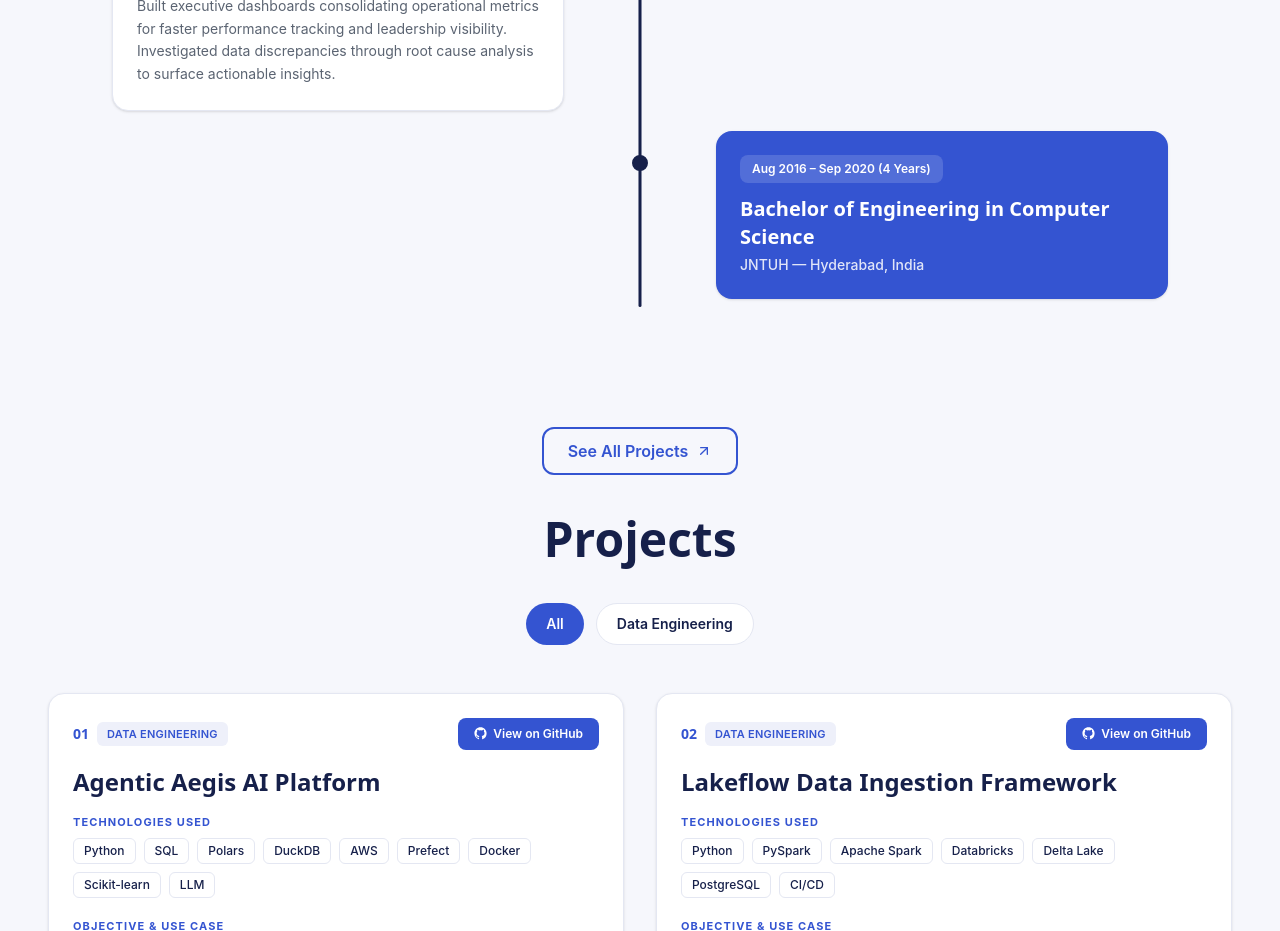
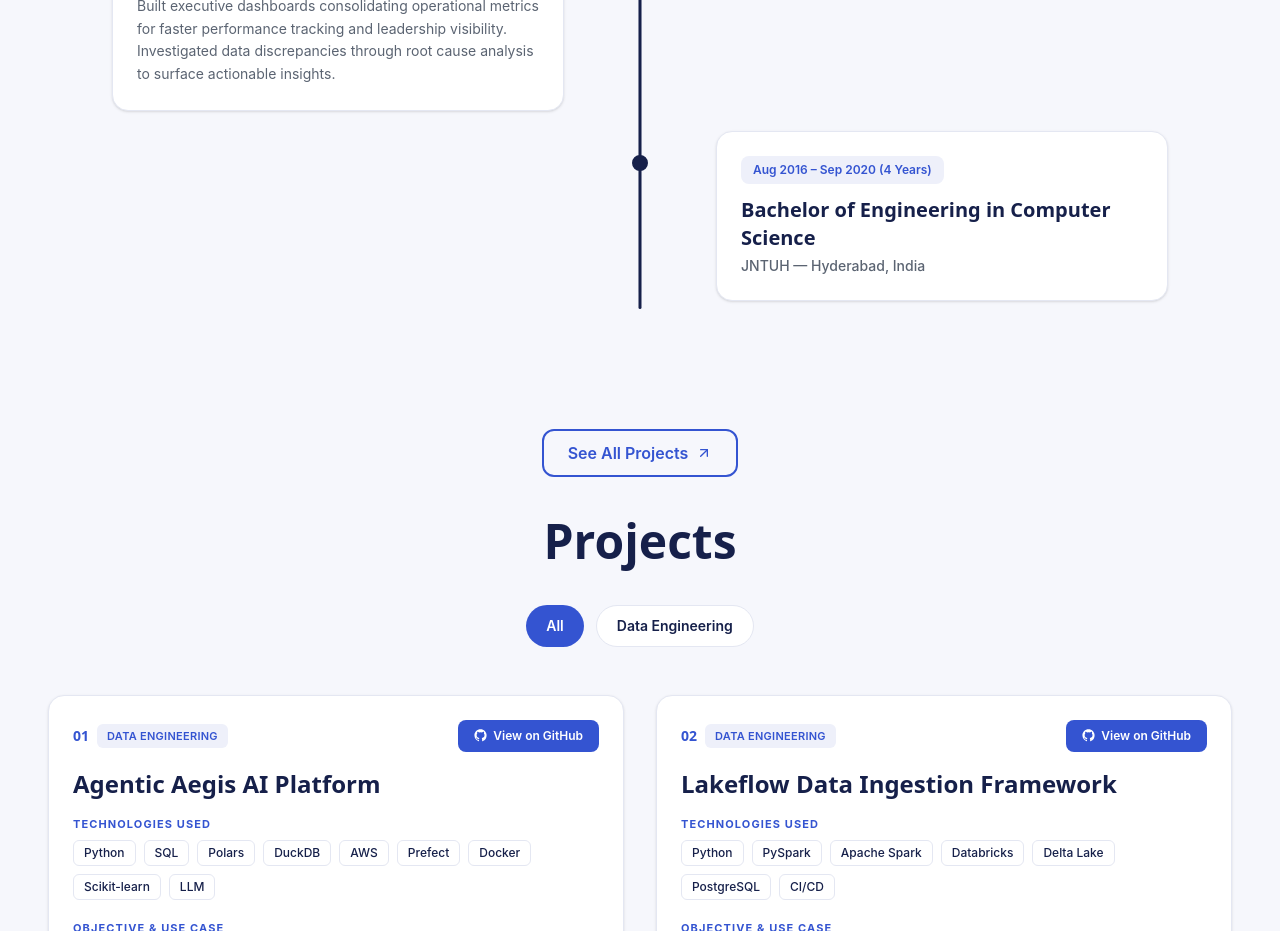
Before and after one commit to viharireddy2-byte/Portfolio, a React (Vite) app: page / in a window 1280 px wide. Shown: the part 1700-2631 px from the top of the page. Built offline with nearby package versions, Linux system fonts and the light colour scheme.

Commit message:
Fix Bachelor's card to match default white/hover-blue behavior

```diff
--- a/src/components/Journey.jsx
+++ b/src/components/Journey.jsx
@@ -96,66 +96,32 @@ export default function Journey() {
 }
 
 function JourneyCard({ item }) {
-  const highlighted = item.origin;
-
   return (
-    <div
-      className={`group w-full rounded-2xl p-6 shadow-sm transition-all duration-200 hover:-translate-y-1 hover:shadow-xl ${
-        highlighted
-          ? "bg-blue text-white"
-          : "card-surface hover:bg-blue hover:border-blue"
-      }`}
-    >
-      <span
-        className={`inline-block text-xs font-semibold px-3 py-1.5 rounded-lg mb-3 transition-colors duration-200 ${
-          highlighted
-            ? "bg-white/15 text-white"
-            : "bg-chip text-blue group-hover:bg-white/15 group-hover:text-white"
-        }`}
-      >
+    <div className="group w-full rounded-2xl p-6 shadow-sm card-surface hover:bg-blue hover:border-blue transition-all duration-200 hover:-translate-y-1 hover:shadow-xl">
+      <span className="inline-block text-xs font-semibold px-3 py-1.5 rounded-lg mb-3 bg-chip text-blue group-hover:bg-white/15 group-hover:text-white transition-colors duration-200">
         {item.start} – {item.end}
         {item.duration ? ` (${item.duration})` : ""}
       </span>
 
-      <h3
-        className={`font-display font-bold text-xl transition-colors duration-200 ${
-          highlighted ? "text-white" : "text-navy group-hover:text-white"
-        }`}
-      >
+      <h3 className="font-display font-bold text-xl text-navy group-hover:text-white transition-colors duration-200">
         {item.title}
       </h3>
-      <p
-        className={`text-sm mt-1 font-medium transition-colors duration-200 ${
-          highlighted ? "text-white/85" : "text-slate group-hover:text-white/85"
-        }`}
-      >
+      <p className="text-sm mt-1 font-medium text-slate group-hover:text-white/85 transition-colors duration-200">
         {item.org}
       </p>
 
       {item.description && (
-        <p
-          className={`text-sm mt-3 leading-relaxed transition-colors duration-200 ${
-            highlighted ? "text-white/85" : "text-slate group-hover:text-white/85"
-          }`}
-        >
+        <p className="text-sm mt-3 leading-relaxed text-slate group-hover:text-white/85 transition-colors duration-200">
           {item.description}
         </p>
       )}
 
       {item.coursework && (
         <div className="mt-3">
-          <p
-            className={`text-sm font-semibold transition-colors duration-200 ${
-              highlighted ? "text-white" : "text-navy group-hover:text-white"
-            }`}
-          >
+          <p className="text-sm font-semibold text-navy group-hover:text-white transition-colors duration-200">
             Relevant Coursework:
           </p>
-          <p
-            className={`text-sm mt-1 leading-relaxed transition-colors duration-200 ${
-              highlighted ? "text-white/85" : "text-slate group-hover:text-white/85"
-            }`}
-          >
+          <p className="text-sm mt-1 leading-relaxed text-slate group-hover:text-white/85 transition-colors duration-200">
             {item.coursework.join(", ")}
           </p>
         </div>
--- a/src/data/profile.js
+++ b/src/data/profile.js
@@ -32,8 +32,8 @@ export const heroSkillChips = [
 ];
 
 // A single reverse-chronological timeline mixing work experience and education —
-// mirrors the reference site's "Journey" section. The oldest entry (degree)
-// is marked `origin: true` to receive the filled highlight-card treatment.
+// mirrors the reference site's "Journey" section. All entries render identically
+// (white card by default, blue on hover).
 export const journey = [
   {
     id: "ms-it",
@@ -86,7 +86,6 @@ export const journey = [
     duration: "4 Years",
     title: "Bachelor of Engineering in Computer Science",
     org: "JNTUH — Hyderabad, India",
-    origin: true,
   },
 ];
 
```
